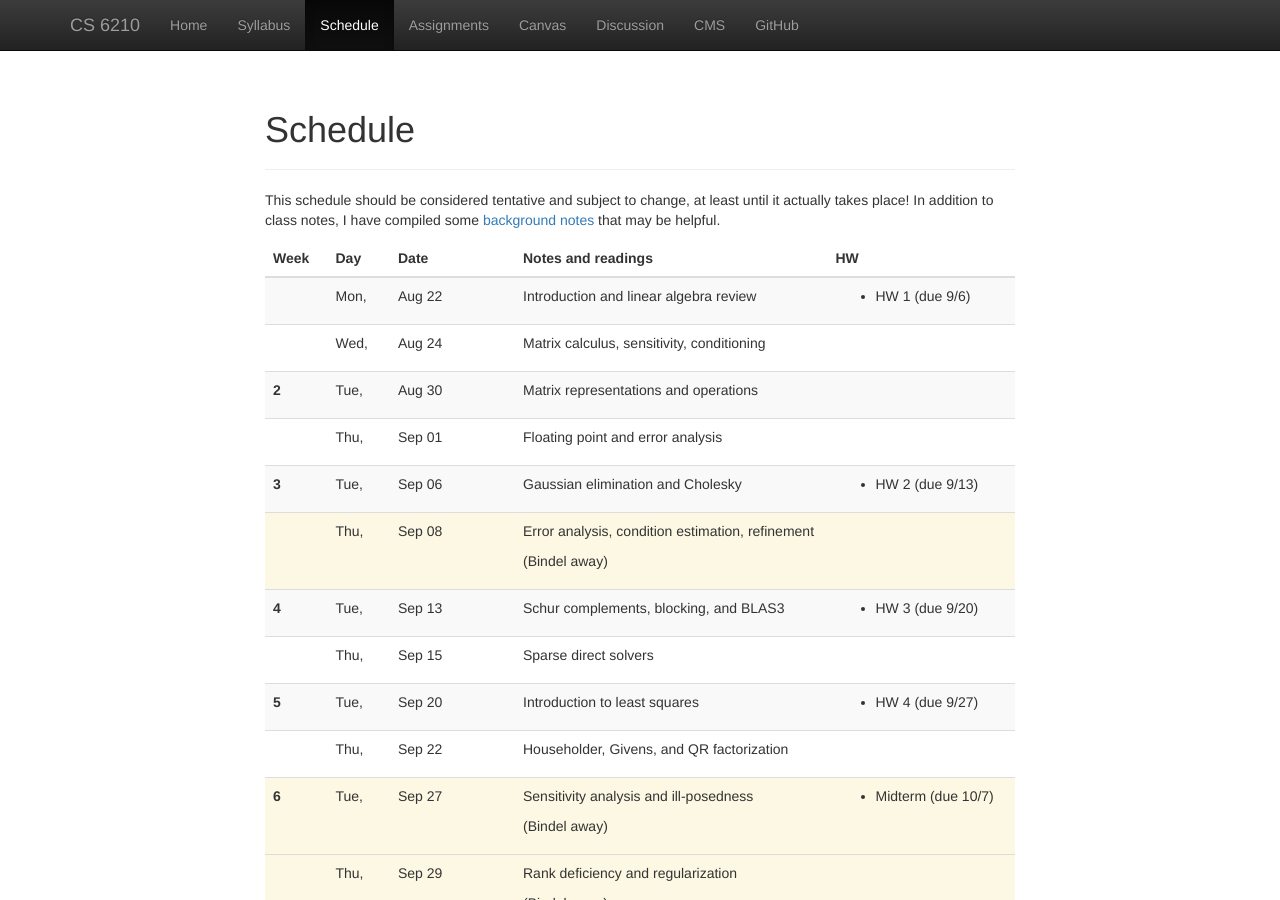
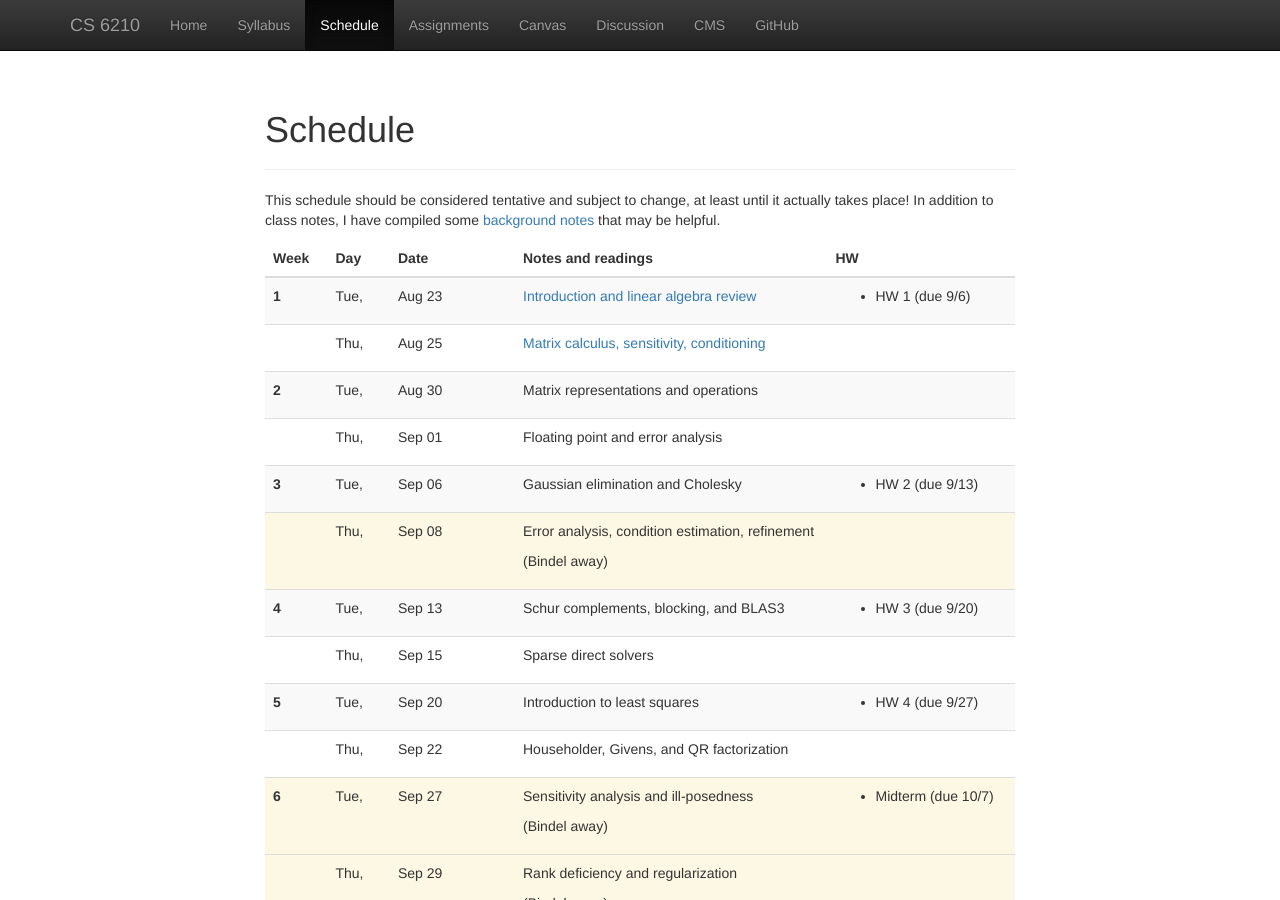
Before and after one commit to dbindel/cs6210-f22, a Jekyll site: the page built from web/schedule.html, in a window 1280 px wide and 900 px high. Built offline with Jekyll 4.4.1, drawn with Linux system fonts in a browser that asks for light colours; nearby versions of some CDN libraries.

Commit message:
Add notes for 8/23 and 8/25.

```diff
--- a/web/_data/lectures.yml
+++ b/web/_data/lectures.yml
@@ -1,13 +1,15 @@
 # ==================
 # Week 1 (intro)
 -
-  date: 2022-08-22
+  date: 2022-08-23
   info: Introduction and linear algebra review
+  notes: 2022-08-23.pdf
   hw:
     - info: HW 1 (due 9/6)
 -
-  date: 2022-08-24
+  date: 2022-08-25
   info: Matrix calculus, sensitivity, conditioning
+  notes: 2022-08-25.pdf
 #
 # ==================
 # Week 2
```
